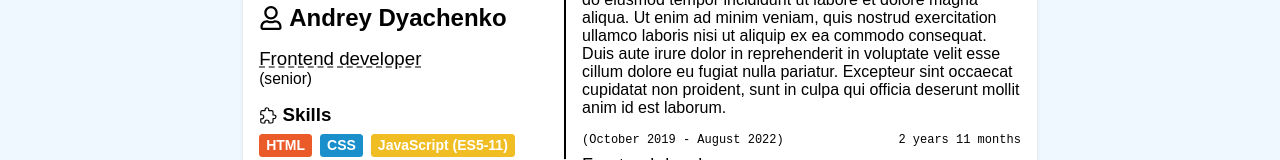
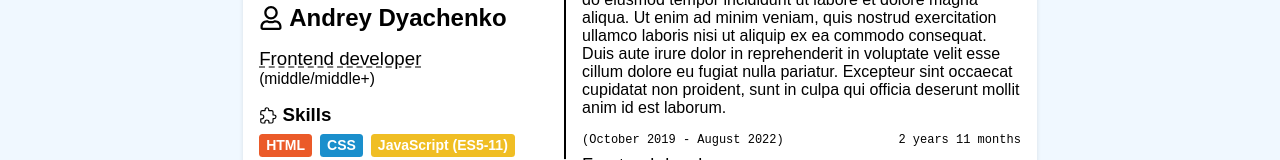
Before and after one commit to Andrew-Dyachenko/cv, a Next.js app: page / in a window 1280 px wide. Shown: the part 315-475 px from the top of the page. Built offline with nearby package versions, Linux system fonts and the light colour scheme; a web font is replaced by a local one.

Commit message:
refactor: level change
Senior => Middle/Middle+

```diff
--- a/src/components/Aside/Aside.tsx
+++ b/src/components/Aside/Aside.tsx
@@ -30,7 +30,9 @@ export default function Aside() {
 				>
 					Frontend developer
 				</abbr>{" "}
-				<small className={styles["aside__occupation-level"]}>(senior)</small>
+				<small className={styles["aside__occupation-level"]}>
+					(middle/middle+)
+				</small>
 			</h3>
 			<div className={styles.stack}>
 				<h3 className={styles.stack__title}>
```
